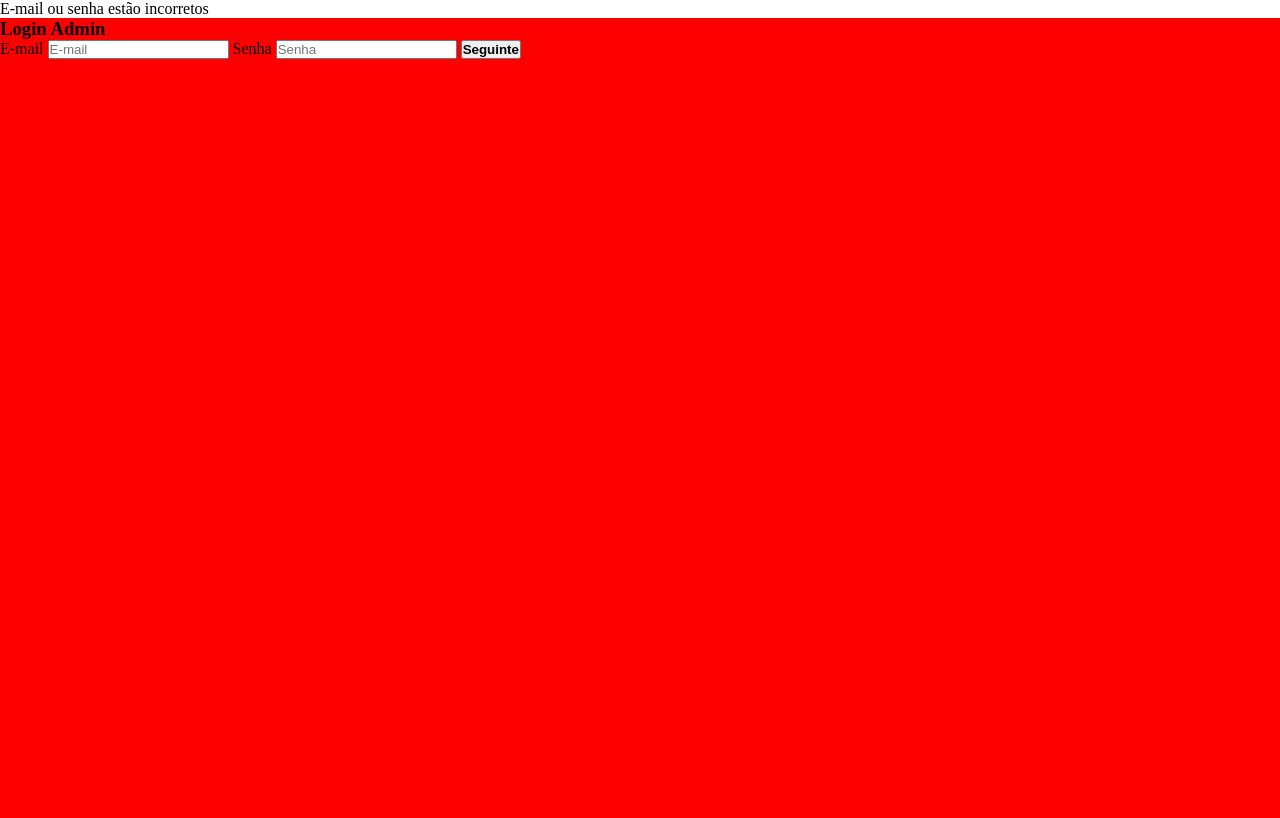
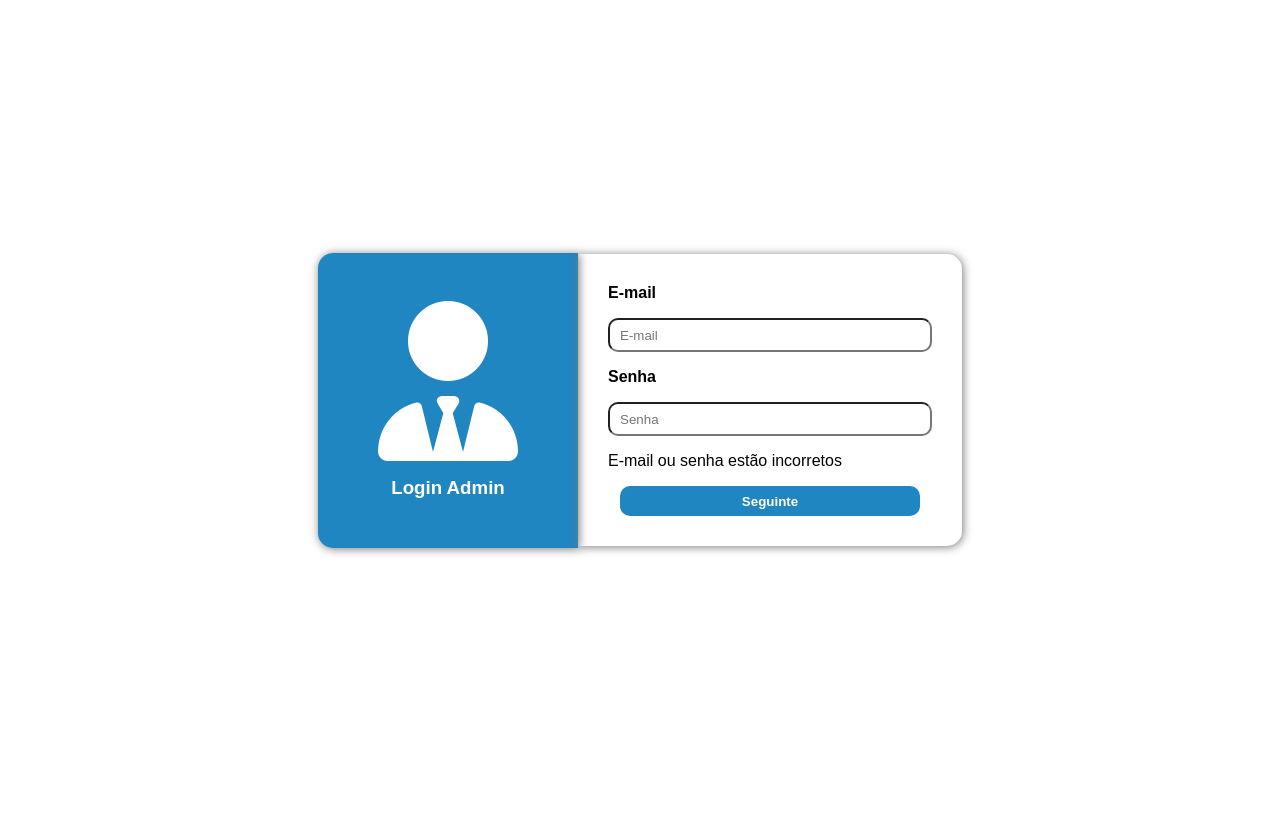
Before and after one commit to devGusta2/SecurityTests, a PHP site: page /adm/index.php in a window 1280 px wide. After the commit the page ends 555 px from the top, so only its background shows below. Run offline with PHP 8.4, Linux system fonts and the light colour scheme; data that the repository does not hold is empty; some libraries are stand-ins or nearby versions.

Commit message:
SQL-INJECT

```diff
--- a/SQL-INJECTION/adm/index.php
+++ b/SQL-INJECTION/adm/index.php
@@ -1,3 +1,26 @@
+
+
+
+<!DOCTYPE html>
+<html lang="pt-br">
+<head>
+    <meta charset="UTF-8">
+    <meta name="viewport" content="width=device-width, initial-scale=1.0">
+    <link rel="stylesheet" href="styles/login-style.css">
+    <title>Login Admin</title>
+</head>
+    <body>
+        <div class="container">
+            <div class="details">
+            <i class="fa-solid fa-user-tie fa-10x"></i>
+            <h3>Login Admin</h3>
+            </div>
+            <form action="" method="post" class="login-box">
+
+                    <label>E-mail</label>
+                    <input type="text" placeholder="E-mail" name="email">
+                    <label>Senha</label>
+                    <input type="text" placeholder="Senha" name="senha">
                     <?php
 
 
@@ -61,27 +84,10 @@ if(isset($_POST['email']) and isset($_POST['senha'])){
                             //     }
                             // }
                         ?>
-
-
-<!DOCTYPE html>
-<html lang="pt-br">
-<head>
-    <meta charset="UTF-8">
-    <meta name="viewport" content="width=device-width, initial-scale=1.0">
-    <link rel="stylesheet" href="styles/login-style.css">
-    <title>Login Admin</title>
-</head>
-    <body>
-        <div class="container">
-            <form action="" method="post" class="login-box">
-                    <h3>Login Admin</h3>
-                    <label>E-mail</label>
-                    <input type="text" placeholder="E-mail" name="email">
-                    <label>Senha</label>
-                    <input type="text" placeholder="Senha" name="senha">
                     <button type="submit"><h4>Seguinte</h3></button>
 
            </form>
         </div>
+        <script src="https://kit.fontawesome.com/787aeba2d2.js" crossorigin="anonymous"></script>
     </body>
 </html>
--- a/SQL-INJECTION/adm/styles/login-style.css
+++ b/SQL-INJECTION/adm/styles/login-style.css
@@ -4,9 +4,71 @@
     padding: 0;
     left: 0;
 }
+body{
+    font-family: Arial, Helvetica, sans-serif;
+}
 
 .container{
     height: 100vh;
     width: 100%;
-    background-color: red;
+
+    display: flex;
+    justify-content: center;
+    align-items: center;
 }
+form{
+    display: flex;
+    flex-direction: column;
+    gap: 1em;
+    justify-content: center;
+    text-align: left;
+
+    padding: 30px;
+    box-shadow: 1px 1px 10px rgb(123, 123, 123);
+    border-top-right-radius: 15px;
+    border-bottom-right-radius: 15px;
+    position: relative;
+
+}
+form input{
+    border-radius: 10px;
+    height: 30px;
+    width: 300px;
+    outline: 0;
+    padding: 0 10px;
+
+}
+form label{
+    font-weight: bold;
+}
+form button{
+    border-radius: 10px;
+    height: 30px;
+    width: 300px;
+    margin: auto;
+    border: 0;
+    background-color: rgb(31, 134, 194);
+    color: white;
+    transition: 0.5s;
+}
+form button:hover{
+    background-color: rgb(36, 151, 217);
+    transition: 0.5s;
+    cursor: pointer;
+}
+
+.details{
+    height: 235px;
+    width: 200px;
+    align-items: center;
+    display: flex;
+    justify-content: center;
+    padding: 30px;
+    color: white;
+    background-color: rgb(31, 134, 194);
+    border-top-left-radius: 15px;
+    border-bottom-left-radius: 15px;
+    box-shadow: 1px 1px 10px rgb(123, 123, 123);
+    flex-direction: column;
+    gap: 1em;
+}
```
Also changed, not shown: SQL-INJECTION/adm/styles/style-user1.css (line endings or trailing spaces). Lines whose indentation alone changed are shown as unchanged.
